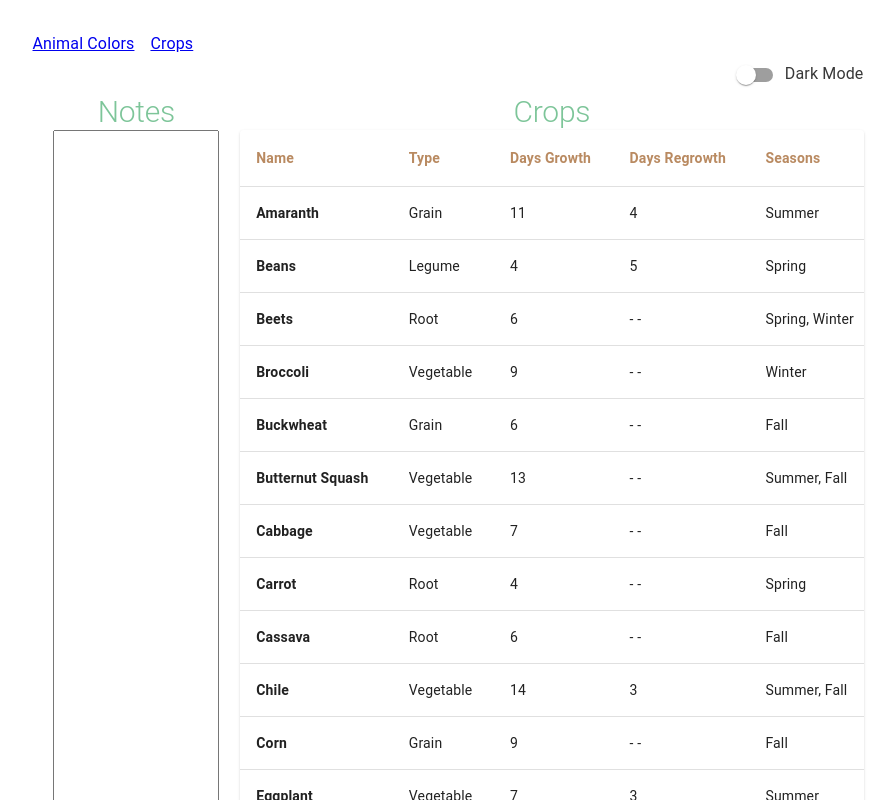
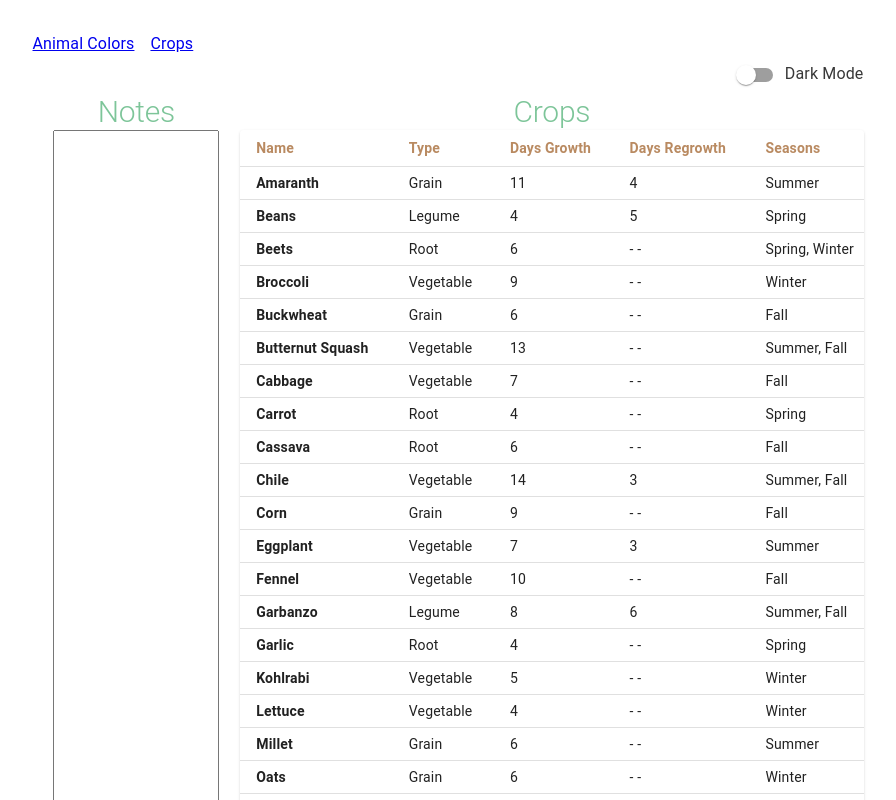
Before and after one commit to piratemermaid/roots-of-pacha-tracker, a React (Vite) app: page /crops in a window 1280 px wide. Shown: the top 800 px of the page, without its empty margins (192-1088 px from the left). Built offline with nearby package versions, Linux system fonts and the light colour scheme.

Commit message:
Make table small

```diff
--- a/src/components/SortableTable.tsx
+++ b/src/components/SortableTable.tsx
@@ -18,8 +18,9 @@ type Props = {
 
 export default function SortableTable({ headCells, rows }: Props) {
   return (
+    <>
       <TableContainer component={Paper}>
-      <Table sx={{ minWidth: 650 }} aria-label="table">
+        <Table sx={{ minWidth: 650 }} aria-label="table" size="small">
           <TableHead>
             <TableRow>
               {headCells.map((headCell) => (
@@ -52,5 +53,6 @@ export default function SortableTable({ headCells, rows }: Props) {
           </TableBody>
         </Table>
       </TableContainer>
+    </>
   );
 }
```
Lines whose indentation alone changed are shown as unchanged.
